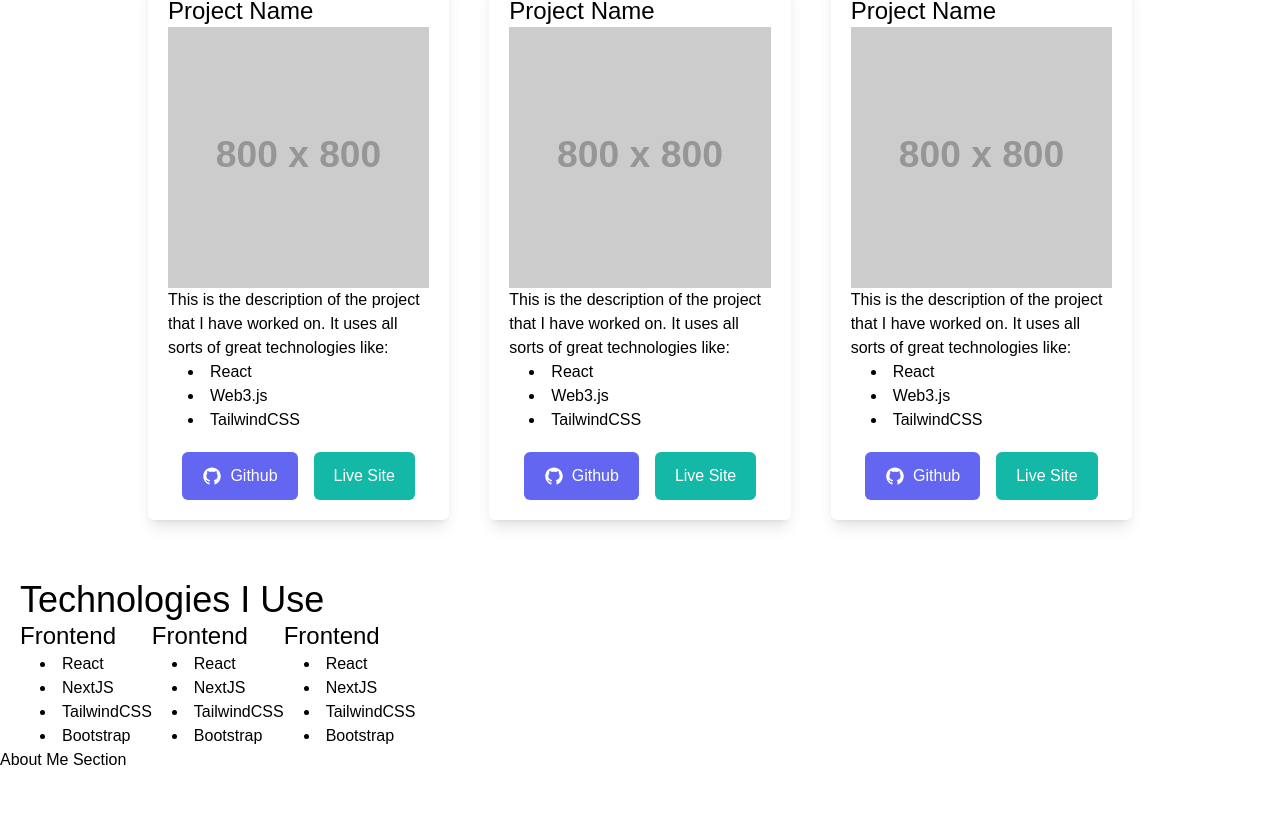
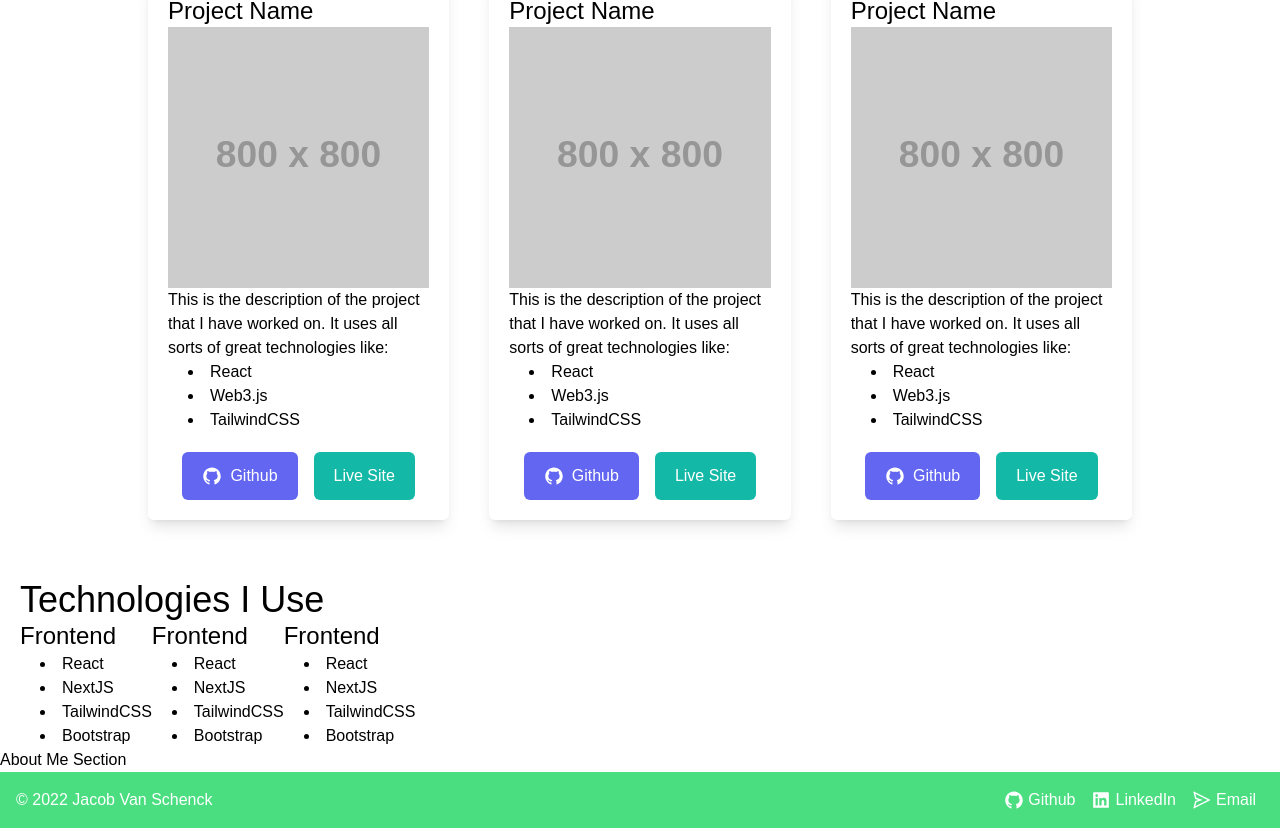
Before and after one commit to jacobvanschenck/portfolio-site, a React (Create React App) app: page / in a window 1280 px wide. Shown: the part 925-1753 px from the top of the page. Before the commit the page ends 1697 px from the top, so only its background shows below. Built offline with nearby package versions, Linux system fonts and the light colour scheme.

Commit message:
adds footer

```diff
--- a/src/App.js
+++ b/src/App.js
@@ -1,4 +1,5 @@
 import About from './components/About'
+import Footer from './components/Footer'
 import Hero from './components/Hero'
 import Nav from './components/Nav'
 import Projects from './components/Projects'
@@ -12,6 +13,7 @@ function App() {
       <Projects />
       <TechStack />
       <About />
+      <Footer />
     </div>
   )
 }
--- /dev/null
+++ b/src/components/Footer.js
@@ -0,0 +1,37 @@
+import {
+  AiFillGithub,
+  AiFillLinkedin,
+  AiFillTwitterCircle,
+  AiOutlineSend,
+} from 'react-icons/ai'
+
+export default function Footer() {
+  return (
+    <div className="flex items-center justify-between bg-green-400 px-4 text-white">
+      <p className="">© 2022 Jacob Van Schenck</p>
+      <div className="flex py-4">
+        <a
+          className="flex items-center px-2 hover:text-blue-400"
+          href="https://github.com/jacobvanschenck"
+        >
+          <AiFillGithub className="mr-1 text-xl" />
+          Github
+        </a>
+        <a
+          className="flex items-center px-2 hover:text-blue-400"
+          href="https://linkedin.com/in/jacobvanschenck"
+        >
+          <AiFillLinkedin className="mr-1 text-xl" />
+          LinkedIn
+        </a>
+        <a
+          className="flex items-center px-2 hover:text-blue-400"
+          href="mailto:jacob.vanschenck@gmail.com"
+        >
+          <AiOutlineSend className="mr-1 text-xl" />
+          Email
+        </a>
+      </div>
+    </div>
+  )
+}
```
